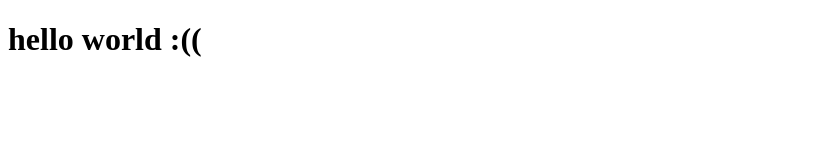
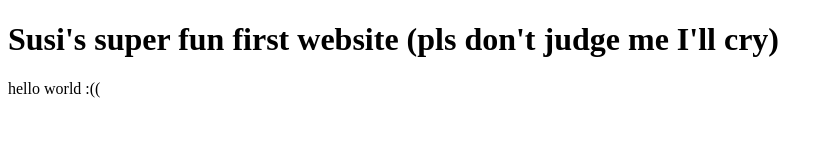
Before and after one commit to SusanneSchmidt1/test-website, a plain HTML site: page index.html in a window 1280 px wide. Shown: the whole page, without its empty margins (0-833 px from the left). Drawn offline with Linux system fonts and the light colour scheme.

Commit message:
add new title

```diff
--- a/index.html
+++ b/index.html
@@ -8,7 +8,8 @@
 </head>
 
 <body>
-    <h1> hello world :(( </h1>
+    <h1>Susi's super fun first website (pls don't judge me I'll cry)</h1>
+    <p> hello world :(( </p>
 </body>
 
 </html>
```
